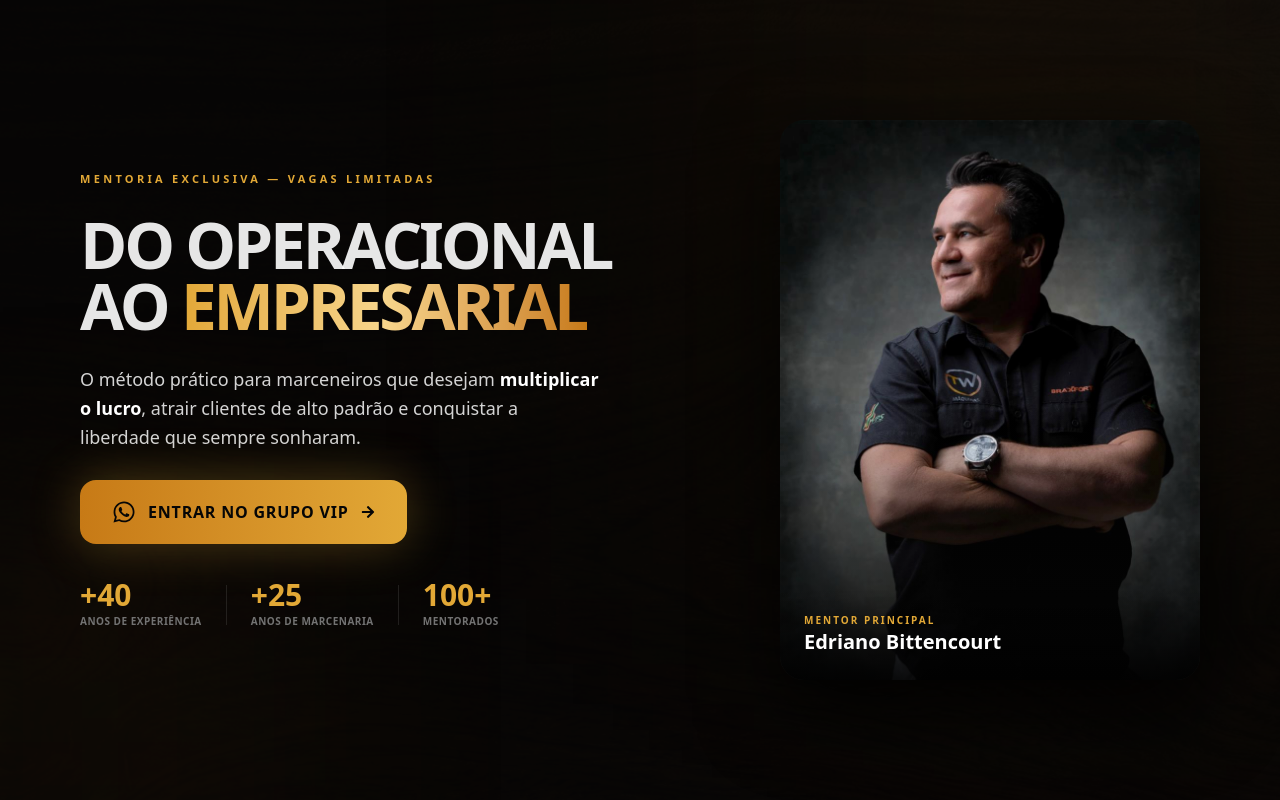
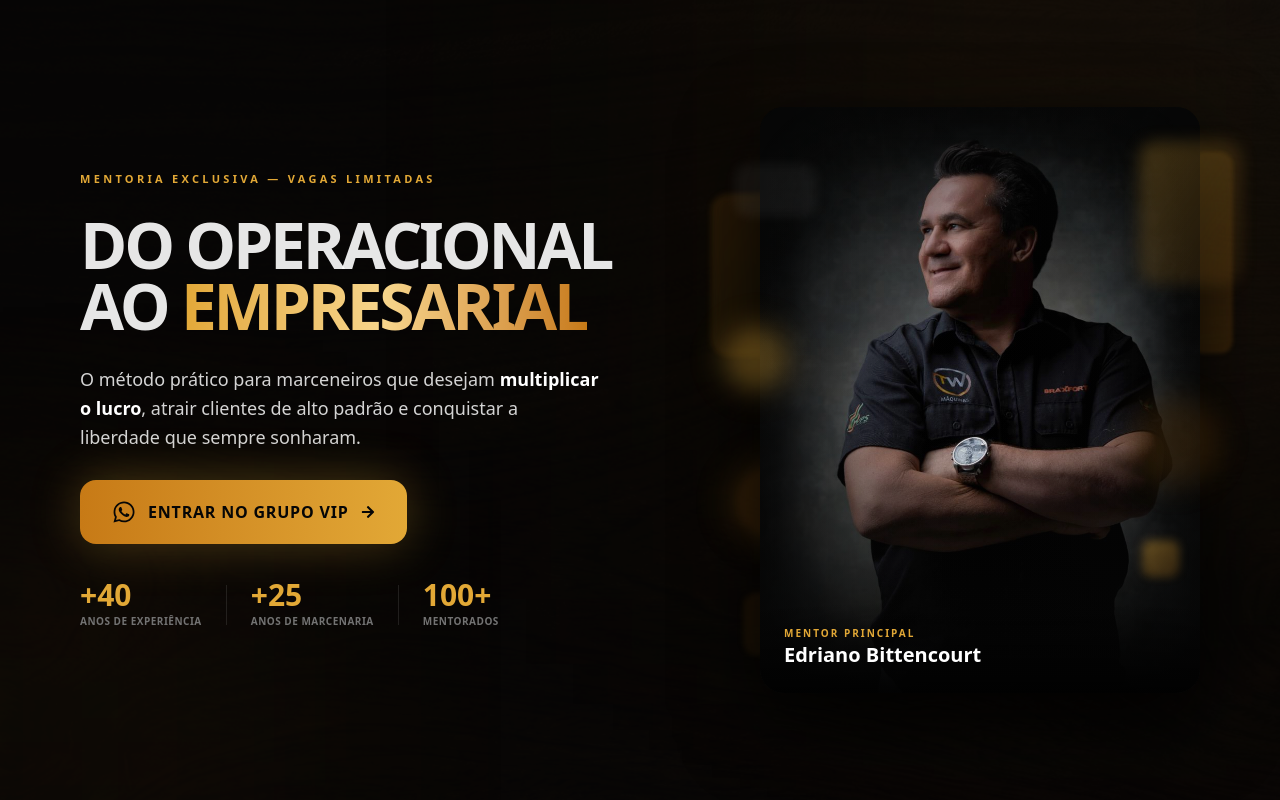
Before and after one commit to webert-abreu/edriano, a Next.js app: page / in a window 1280 px wide. Shown: the top 800 px of the page. Built offline with nearby package versions, Linux system fonts and the light colour scheme.

Commit message:
3D floating elements with depth-of-field bokeh in hero

```diff
--- a/src/app/globals.css
+++ b/src/app/globals.css
@@ -47,3 +47,27 @@
   -ms-overflow-style: none;
   scrollbar-width: none;
 }
+
+/* 3D Floating Animations for Hero */
+@keyframes floatSlow {
+  0%, 100% { transform: translateY(0px) rotate(var(--float-rotate, 0deg)); }
+  50% { transform: translateY(-18px) rotate(var(--float-rotate, 0deg)); }
+}
+@keyframes floatMedium {
+  0%, 100% { transform: translateY(0px); }
+  50% { transform: translateY(-12px); }
+}
+@keyframes floatReverse {
+  0%, 100% { transform: translateY(-15px); }
+  50% { transform: translateY(5px); }
+}
+
+.animate-float-slow {
+  animation: floatSlow 7s ease-in-out infinite;
+}
+.animate-float-medium {
+  animation: floatMedium 5s ease-in-out infinite;
+}
+.animate-float-reverse {
+  animation: floatReverse 6s ease-in-out infinite;
+}
--- a/src/app/page.tsx
+++ b/src/app/page.tsx
@@ -120,7 +120,7 @@
     <main className="min-h-screen text-white bg-[#060606] font-sans overflow-x-hidden">
 
       {/* ================================================================
-          HERO — Split Layout (Text Left + Photo Right)
+          HERO — Split Layout with 3D Floating Elements
          ================================================================ */}
       <section className="relative w-full min-h-screen flex items-center overflow-hidden">
 
@@ -134,12 +134,10 @@
           {/* LEFT — Text Content */}
           <div className="w-full lg:w-[55%] flex flex-col gap-7">
 
-            {/* Top Label — Clean, no pill */}
             <span className="text-[11px] text-[#e2a836] font-black tracking-[0.3em] uppercase">
               MENTORIA EXCLUSIVA — VAGAS LIMITADAS
             </span>
 
-            {/* Giant Headline */}
             <h1 className="text-[36px] sm:text-[48px] md:text-[56px] lg:text-[64px] font-black uppercase leading-[0.95] tracking-tighter">
               <span className="text-white/90">DO OPERACIONAL</span><br/>
               <span className="text-white/90">AO </span>
@@ -148,12 +146,10 @@
               </span>
             </h1>
 
-            {/* Subheadline */}
             <p className="text-neutral-300 text-base sm:text-lg leading-relaxed max-w-[520px]">
               O método prático para marceneiros que desejam <strong className="text-white">multiplicar o lucro</strong>, atrair clientes de alto padrão e conquistar a liberdade que sempre sonharam.
             </p>
 
-            {/* CTA Button */}
             <a
               href={whatsappLink}
               target="_blank"
@@ -165,7 +161,6 @@
               <FaArrowRight className="text-sm" />
             </a>
 
-            {/* Authority Numbers — Clean, no pill */}
             <div className="flex items-center gap-6 mt-2">
               <div>
                 <span className="text-3xl font-black text-[#e2a836] block leading-none">+40</span>
@@ -184,9 +179,45 @@
             </div>
           </div>
 
-          {/* RIGHT — Edriano Photo */}
+          {/* RIGHT — Composited 3D Scene with Photo */}
           <div className="w-full lg:w-[45%] flex justify-center lg:justify-end">
-            <div className="relative w-full max-w-[420px] aspect-[3/4] rounded-3xl overflow-hidden shadow-[0_30px_80px_rgba(0,0,0,0.8)]">
+            <div className="relative w-full max-w-[440px] aspect-[3/4]" style={{ perspective: "1200px" }}>
+
+              {/* ===== BACK LAYER — Blurred 3D elements behind Edriano ===== */}
+
+              {/* Large tilted golden rectangle (back) */}
+              <div
+                className="absolute -left-12 top-[15%] w-[120px] h-[160px] rounded-2xl border border-[#c77a16]/30 bg-gradient-to-br from-[#c77a16]/15 to-[#e2a836]/5 backdrop-blur-sm animate-float-slow pointer-events-none"
+                style={{ transform: "rotateY(25deg) rotateX(-10deg) rotateZ(-8deg)", filter: "blur(3px)", zIndex: 1 }}
+              ></div>
+
+              {/* Amber glowing orb (back left) */}
+              <div
+                className="absolute -left-6 bottom-[25%] w-[70px] h-[70px] rounded-full bg-[#c77a16]/20 shadow-[0_0_40px_rgba(199,122,22,0.3)] animate-float-medium pointer-events-none"
+                style={{ filter: "blur(4px)", zIndex: 1 }}
+              ></div>
+
+              {/* Tall thin golden bar (back right) */}
+              <div
+                className="absolute -right-8 top-[10%] w-[40px] h-[200px] rounded-xl bg-gradient-to-b from-[#e2a836]/10 to-[#c77a16]/20 border border-[#c77a16]/20 animate-float-reverse pointer-events-none"
+                style={{ transform: "rotateY(-20deg) rotateZ(12deg)", filter: "blur(2px)", zIndex: 1 }}
+              ></div>
+
+              {/* Small diamond shape (back) */}
+              <div
+                className="absolute right-[15%] top-[5%] w-[50px] h-[50px] rounded-lg bg-gradient-to-br from-[#e2a836]/15 to-transparent border border-[#c77a16]/25 animate-float-slow pointer-events-none"
+                style={{ transform: "rotate(45deg) rotateX(15deg)", filter: "blur(2px)", zIndex: 1 }}
+              ></div>
+
+              {/* Wide panel (back bottom) */}
+              <div
+                className="absolute -left-4 bottom-[5%] w-[180px] h-[60px] rounded-xl bg-gradient-to-r from-[#c77a16]/10 to-[#e2a836]/5 border border-[#c77a16]/15 animate-float-medium pointer-events-none"
+                style={{ transform: "rotateX(20deg) rotateY(10deg)", filter: "blur(3px)", zIndex: 1 }}
+              ></div>
+
+
+              {/* ===== MIDDLE LAYER — Edriano Photo ===== */}
+              <div className="absolute inset-0 rounded-3xl overflow-hidden shadow-[0_30px_80px_rgba(0,0,0,0.8)]" style={{ zIndex: 5 }}>
                 <Image
                   src="/WhatsApp Image 2026-06-25 at 19.12.41 (2).jpeg"
                   alt="Edriano Bittencourt - Mentor"
@@ -194,14 +225,52 @@
                   priority
                   className="object-cover object-top brightness-105"
                 />
-              {/* Bottom gradient fade only */}
-              <div className="absolute inset-0 bg-gradient-to-t from-[#060606]/70 via-transparent to-transparent"></div>
+                {/* Edge vignette to blend into dark bg (simulates cutout) */}
+                <div className="absolute inset-0 shadow-[inset_0_0_80px_30px_#060606]"></div>
+                <div className="absolute inset-0 bg-gradient-to-t from-[#060606] via-transparent to-transparent opacity-80"></div>
+                <div className="absolute inset-0 bg-gradient-to-l from-[#060606]/50 via-transparent to-[#060606]/50"></div>
+                <div className="absolute inset-0 bg-gradient-to-b from-[#060606]/40 via-transparent to-transparent"></div>
 
-              {/* Name label at bottom */}
-              <div className="absolute bottom-0 inset-x-0 p-6 bg-gradient-to-t from-black/80 to-transparent">
+                {/* Name label */}
+                <div className="absolute bottom-0 inset-x-0 p-6 bg-gradient-to-t from-black/80 to-transparent" style={{ zIndex: 6 }}>
                   <p className="text-[10px] text-[#e2a836] font-black uppercase tracking-[0.2em]">MENTOR PRINCIPAL</p>
                   <p className="text-xl font-bold text-white">Edriano Bittencourt</p>
                 </div>
+              </div>
+
+
+              {/* ===== FRONT LAYER — Bokeh 3D elements in front of Edriano ===== */}
+
+              {/* Large blurred golden panel (front, top-right) — strong bokeh */}
+              <div
+                className="absolute -right-10 top-[8%] w-[100px] h-[140px] rounded-2xl bg-gradient-to-br from-[#e2a836]/25 to-[#c77a16]/10 border border-[#e2a836]/30 animate-float-reverse pointer-events-none"
+                style={{ transform: "rotateY(-30deg) rotateX(10deg)", filter: "blur(8px)", zIndex: 10 }}
+              ></div>
+
+              {/* Small bright gold circle (front, left) — heavy bokeh */}
+              <div
+                className="absolute -left-8 top-[40%] w-[55px] h-[55px] rounded-full bg-[#e2a836]/30 shadow-[0_0_30px_rgba(226,168,54,0.4)] animate-float-medium pointer-events-none"
+                style={{ filter: "blur(10px)", zIndex: 10 }}
+              ></div>
+
+              {/* Tiny sharp golden chip (front, bottom-right) — slight blur */}
+              <div
+                className="absolute right-[5%] bottom-[20%] w-[35px] h-[35px] rounded-lg bg-gradient-to-br from-[#e2a836]/40 to-[#c77a16]/20 border border-[#e2a836]/40 animate-float-slow pointer-events-none"
+                style={{ transform: "rotate(30deg)", filter: "blur(5px)", zIndex: 10 }}
+              ></div>
+
+              {/* Medium frosted glass panel (front, top-left) */}
+              <div
+                className="absolute -left-6 top-[12%] w-[80px] h-[50px] rounded-xl bg-white/5 border border-white/10 animate-float-reverse pointer-events-none"
+                style={{ transform: "rotateY(15deg) rotateZ(-5deg)", filter: "blur(6px)", zIndex: 10 }}
+              ></div>
+
+              {/* Large warm glow (front center-right) — extreme bokeh */}
+              <div
+                className="absolute right-[-20px] bottom-[35%] w-[90px] h-[90px] rounded-full bg-[#c77a16]/15 animate-float-slow pointer-events-none"
+                style={{ filter: "blur(15px)", zIndex: 10 }}
+              ></div>
+
             </div>
           </div>
 
```
Lines whose indentation alone changed are shown as unchanged.
